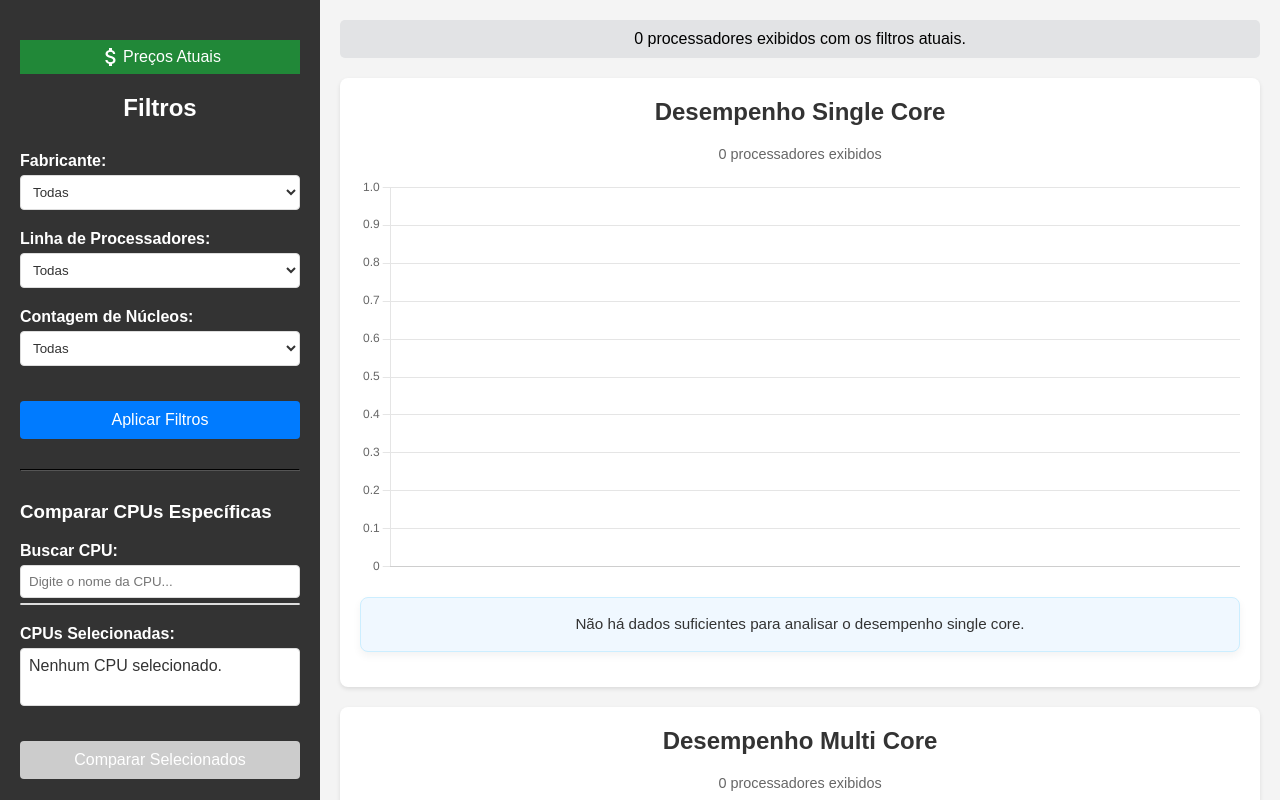
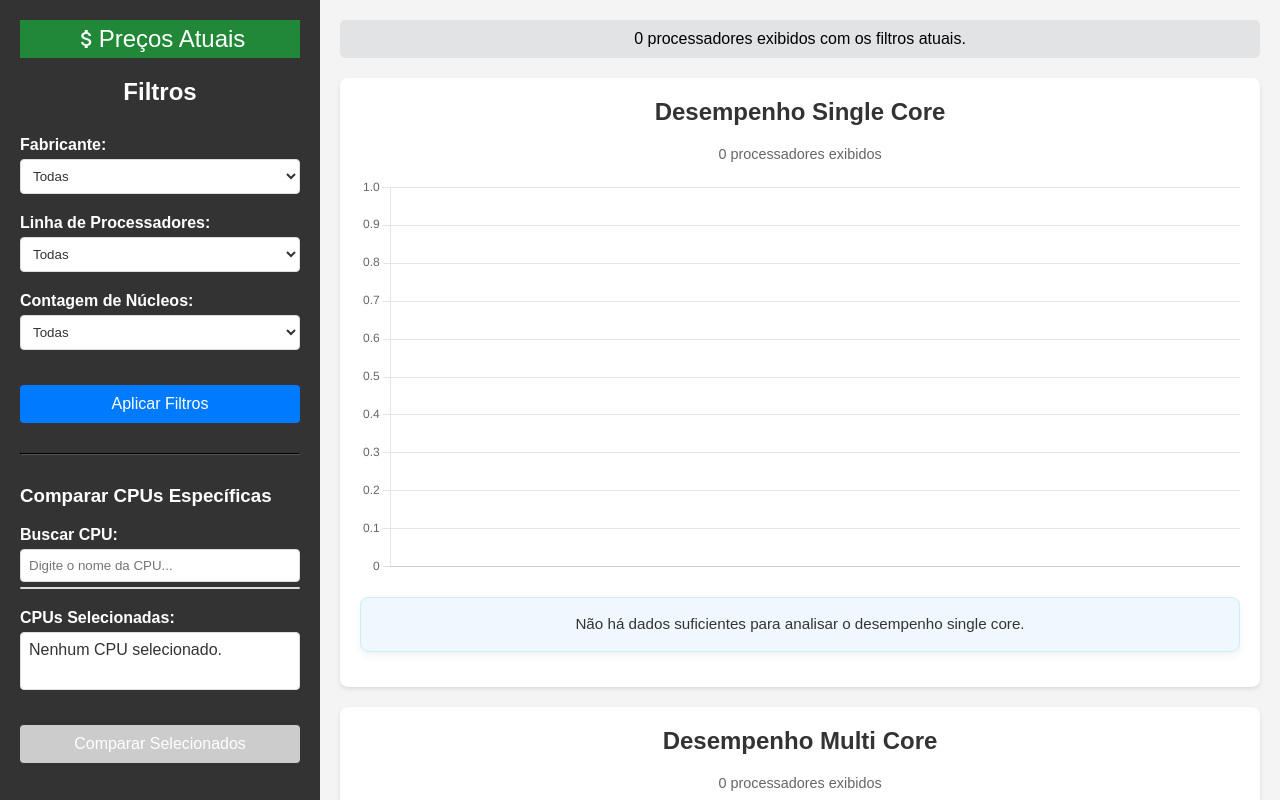
Before and after one commit to brenolobao/CpuGraficos, a plain HTML site: page index.html in a window 1280 px wide. Shown: the top 800 px of the page. Drawn offline with nearby package versions, Linux system fonts and the light colour scheme.

Commit message:
Update style.css

```diff
--- a/style.css
+++ b/style.css
@@ -260,9 +260,9 @@ input[type=text]{
     border: none;
     color: white;
     padding: 5px;
-    font-size:1em;
-    margin-top:20px;
+    font-size:1.5em;
 }
 a{
     text-decoration: none;
+    margin-top:25px;
 }
```
